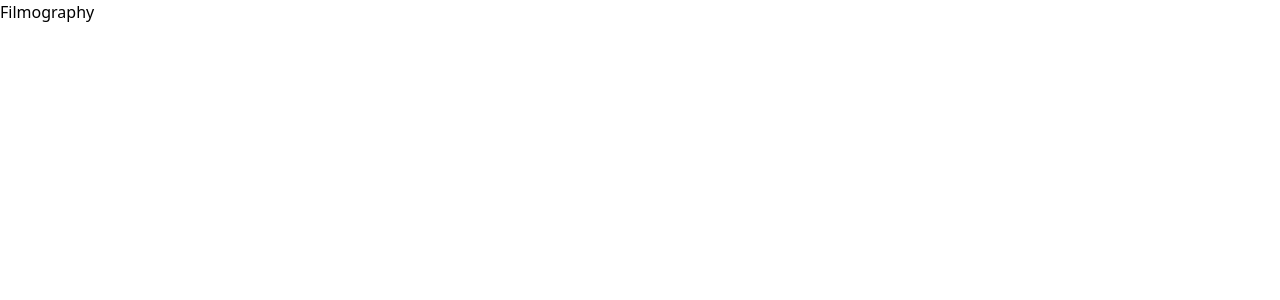
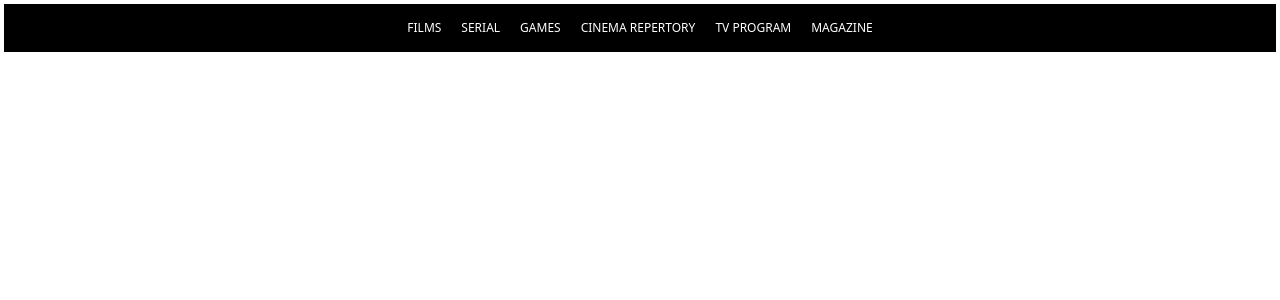
Before and after one commit to Jharanatmg/Movie-Search-App, a React (Vite) app: page / in a window 1280 px wide. Shown: the top 300 px of the page. Built offline with nearby package versions, Linux system fonts and the light colour scheme.

Commit message:
add navbar

```diff
--- a/src/App.tsx
+++ b/src/App.tsx
@@ -1,5 +1,11 @@
+import Navbar from "./components/navbar";
+
 function App() {
-  return <>Filmography</>;
+  return (
+    <>
+      <Navbar />
+    </>
+  );
 }
 
 export default App;
--- /dev/null
+++ b/src/components/navbar.tsx
@@ -0,0 +1,18 @@
+import React from "react";
+
+function Navbar() {
+  return (
+    <div className="m-1 h-12 bg-black text-white flex justify-center items-center">
+      <div className=" flex inline gap-5 items-center text-xs">
+        <a> FILMS </a>
+        <a> SERIAL </a>
+        <a> GAMES </a>
+        <a> CINEMA REPERTORY </a>
+        <a> TV PROGRAM </a>
+        <a> MAGAZINE </a>
+      </div>
+    </div>
+  );
+}
+
+export default Navbar;
```
